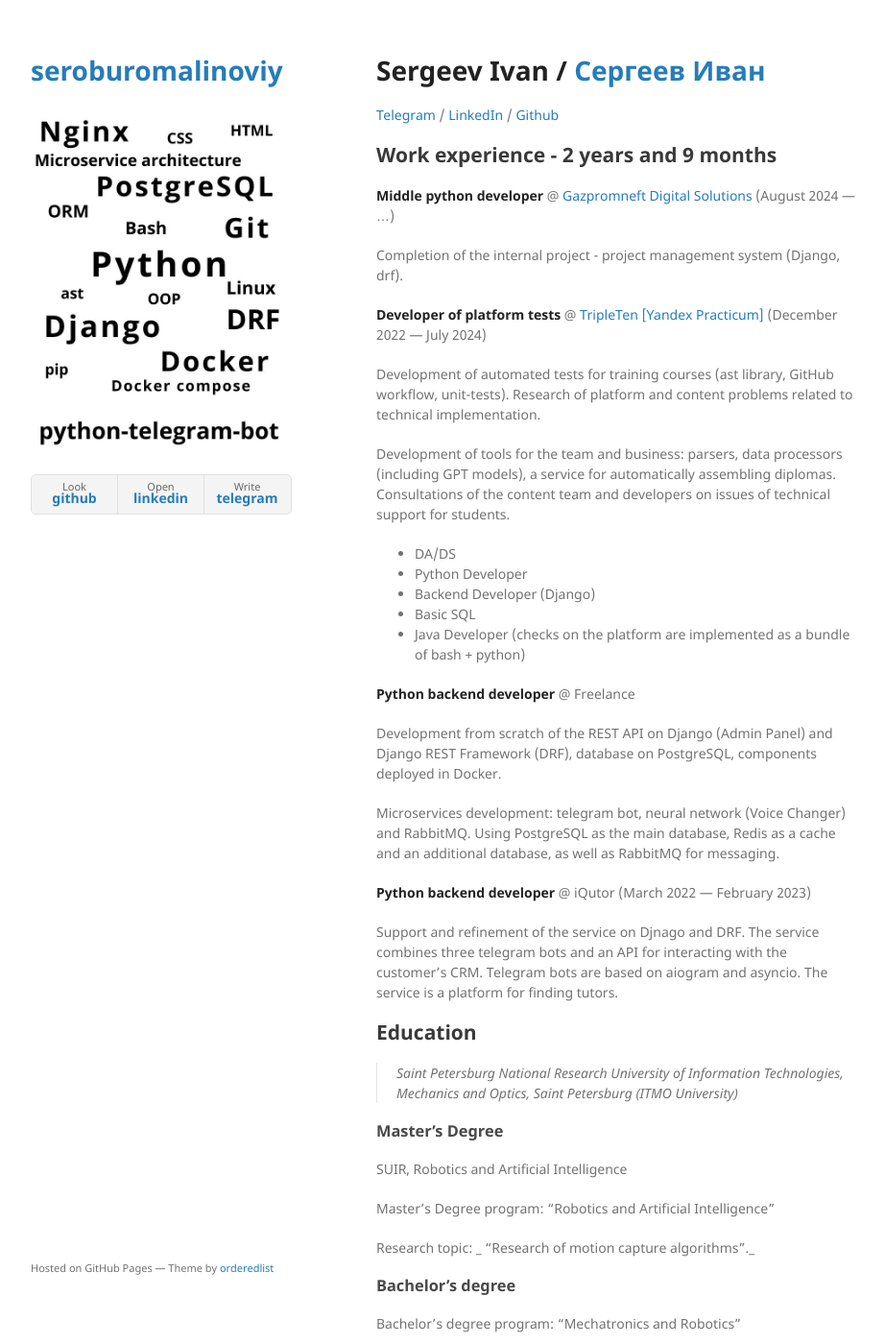
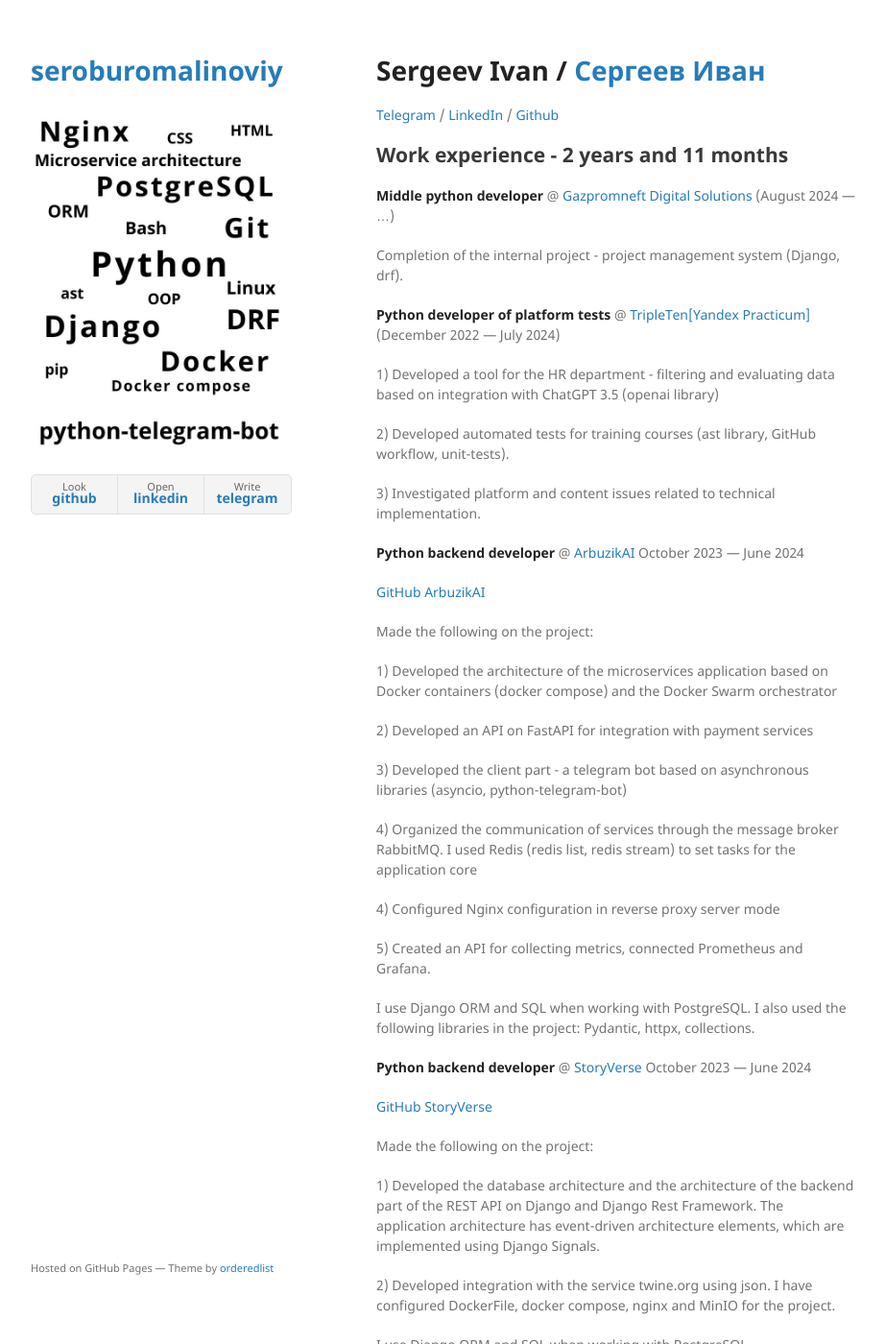
Before and after one commit to seroburomalinoviy/seroburomalinoviy.github.io, a Jekyll site: the page built from resume_en.md, in a window 1280 px wide and 1400 px high. Shown: the whole window at 96% size, without its empty margins (178-1100 px from the left). Built offline with Jekyll 4.4.1, drawn with Linux system fonts in a browser that asks for light colours; the repository's description, which GitHub fills in, is left out; our own code applies the rules of GitHub Pages for plain Markdown files; some of the changed text lies outside the part shown.

Commit message:
update for 21/01/25

```diff
--- a/resume_en.md
+++ b/resume_en.md
@@ -8,37 +8,61 @@
 [Telegram](https://t.me/Sergeevid) / [LinkedIn](https://www.linkedin.com/in/ivan-sergeev-b0b659254/) / [Github](https://github.com/seroburomalinoviy)
 
 
-## Work experience - 2 years and 9 months
+## Work experience - 2 years and 11 months
 
-**Middle python developer** @ [Gazpromneft Digital Solutions](https://ds.gazprom-neft.ru /) (August 2024 — ...)
+**Middle python developer** @ [Gazpromneft Digital Solutions](https://ds.gazprom-neft.ru) (August 2024 — ...)
 
 Completion of the internal project - project management system (Django, drf).
 
 
 
-**Developer of platform tests** @ [TripleTen \[Yandex Practicum\]](https://tripleten.com ) (December 2022 — July 2024)
+**Python developer of platform tests** @ [TripleTen\[Yandex Practicum\]](https://tripleten.com ) (December 2022 — July 2024)
 
-Development of automated tests for training courses (ast library, GitHub workflow, unit-tests).
-Research of platform and content problems related to technical implementation.
+1) Developed a tool for the HR department - filtering and evaluating data based on integration with ChatGPT 3.5 (openai library)
 
-Development of tools for the team and business: parsers, data processors (including GPT models), a service for automatically assembling diplomas.
-Consultations of the content team and developers on issues of technical support for students.
+2) Developed automated tests for training courses (ast library, GitHub workflow, unit-tests).
 
-- DA/DS
-- Python Developer
-- Backend Developer (Django)
-- Basic SQL
-- Java Developer (checks on the platform are implemented as a bundle of bash + python)
+3) Investigated platform and content issues related to technical implementation.
 
-**Python backend developer** @ Freelance
+**Python backend developer** @ [ArbuzikAI](https://t.me/Arbuzik_AIBot ) October 2023 — June 2024
 
-Development from scratch of the REST API on Django (Admin Panel) and Django REST Framework (DRF), database on PostgreSQL, components deployed in Docker.
+[GitHub ArbuzikAI](https://github.com/seroburomalinoviy/arbuzikAIService)
 
-Microservices development: telegram bot, neural network (Voice Changer) and RabbitMQ. Using PostgreSQL as the main database, Redis as a cache and an additional database, as well as RabbitMQ for messaging.
+Made the following on the project:
 
-**Python backend developer** @ iQutor (March 2022 — February 2023)
+1) Developed the architecture of the microservices application based on Docker containers (docker compose) and the Docker Swarm orchestrator
 
-Support and refinement of the service on Djnago and DRF. The service combines three telegram bots and an API for interacting with the customer's CRM. Telegram bots are based on aiogram and asyncio. The service is a platform for finding tutors.
+2) Developed an API on FastAPI for integration with payment services
+
+3) Developed the client part - a telegram bot based on asynchronous libraries (asyncio, python-telegram-bot)
+
+4) Organized the communication of services through the message broker RabbitMQ. I used Redis (redis list, redis stream) to set tasks for the application core
+
+4) Configured Nginx configuration in reverse proxy server mode
+
+5) Created an API for collecting metrics, connected Prometheus and Grafana.
+
+I use Django ORM and SQL when working with PostgreSQL.
+I also used the following libraries in the project: Pydantic, httpx, collections.
+
+**Python backend developer** @ [StoryVerse](https://apps.apple.com/ru/app/storyverse-visual-novels/id6475628454 ) October 2023 — June 2024
+
+[GitHub StoryVerse](https://github.com/seroburomalinoviy/StoryVerse)
+
+Made the following on the project:
+
+1) Developed the database architecture and the architecture of the backend part of the REST API on Django and Django Rest Framework.
+The application architecture has event-driven architecture elements, which are implemented using Django Signals.
+
+2) Developed integration with the service twine.org using json. I have configured DockerFile, docker compose, nginx and MinIO for the project.
+
+I use Django ORM and SQL when working with PostgreSQL.
+
+
+**Python backend developer** @ iQutor March 2022 — February 2023
+
+Support and refinement of the service on Django and DRF. The service combines three telegram bots and an API for interacting with the customer's CRM. Telegram bots are based on aiogram and asyncio. The service is a platform for finding tutors.
+
 ## Education
 
 >Saint Petersburg National Research University of Information Technologies, Mechanics and Optics, Saint Petersburg (ITMO University)
@@ -49,17 +73,17 @@
 
 Master's Degree program: "Robotics and Artificial Intelligence"
 
-Research topic: _ "Research of motion capture algorithms"._
+Research topic: _"Research on motion capture algorithms"._
 
 ### Bachelor's degree
 
 Bachelor's degree program: "Mechatronics and Robotics"
 
-Thesis topic: _"Control of inductors to create a levitation effect"_
+Thesis topic: "Control of inductors to create a levitation effect"
 
-Winner of the All-Russian conference of young scientists at ITMO University with the topic of the paper _"Research of control algorithms for inductors"_
+Winner of the All-Russian conference of young scientists at ITMO University with the topic "Research of control algorithms for inductors"
 
-Research paper: _"A moving platform for landing a flying drone"_
+Research paper: "A moving platform for landing a flying drone"
 
 Participant of the XV All‐Russian Conference of young scientists "Energy 2020".
 
```
Also changed, not shown: index.md (+40 -16 lines).
